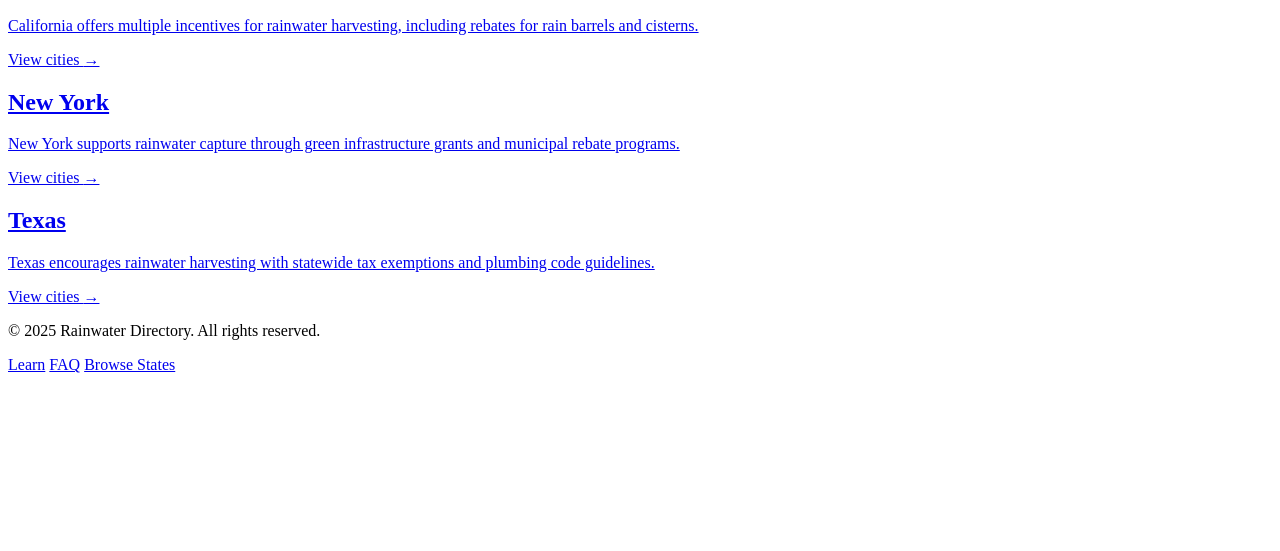
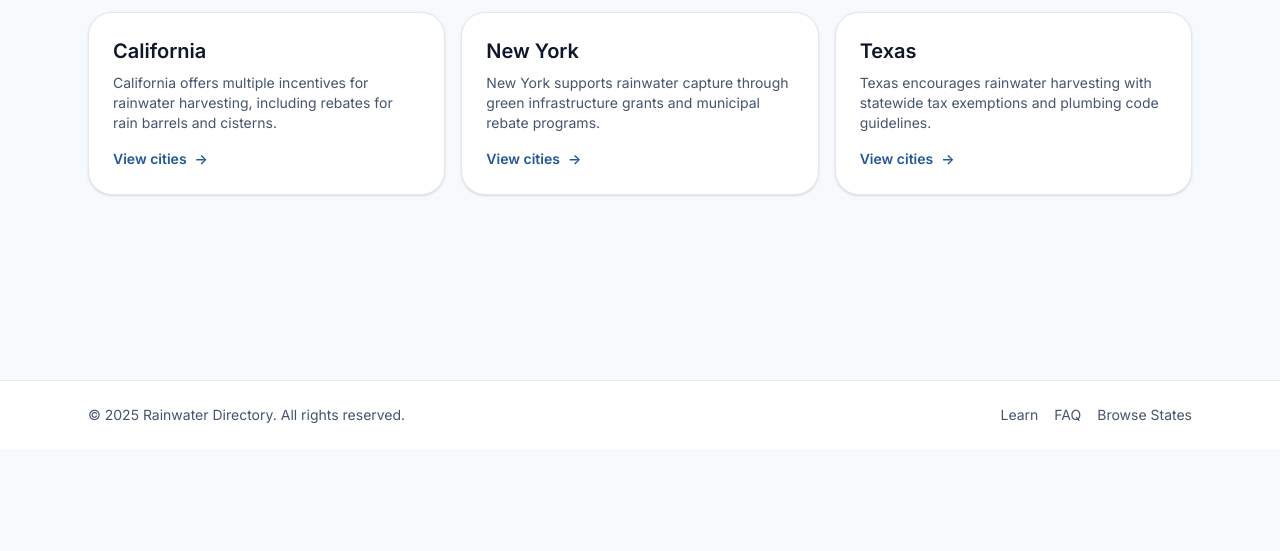
Before and after one commit to yaogara/rainwater, an Astro site: page /states in a window 1280 px wide. Shown: the part 249-800 px from the top of the page. Built offline with nearby package versions, Linux system fonts and the light colour scheme; Astro itself is replaced by a stand-in of ours.

Commit message:
Add package-lock.json, global styles, and update BaseLayout to include global styles

```diff
--- a/src/layouts/BaseLayout.astro
+++ b/src/layouts/BaseLayout.astro
@@ -1,5 +1,6 @@
 ---
 import Schema from "../components/Schema.astro";
+import "../styles/global.css";
 
 const {
   title = "Rainwater Directory",
--- /dev/null
+++ b/src/styles/global.css
@@ -0,0 +1,43 @@
+@import "tailwindcss";
+@plugin "@tailwindcss/typography";
+
+/* Theme customization to match project tokens */
+@theme {
+  --font-sans: "Inter", ui-sans-serif, system-ui, -apple-system, "Segoe UI", Roboto, "Helvetica Neue", Arial, "Noto Sans", "Apple Color Emoji", "Segoe UI Emoji", "Segoe UI Symbol";
+
+  /* Primary brand */
+  --color-primary-50: #ebf4ff;
+  --color-primary-100: #d0e2ff;
+  --color-primary-200: #a3c5f5;
+  --color-primary-300: #75a7eb;
+  --color-primary-400: #4a8cdb;
+  --color-primary-500: #2b6cb0;
+  --color-primary-600: #225896;
+  --color-primary-700: #1b4474;
+  --color-primary-800: #153255;
+  --color-primary-900: #0d1e32;
+
+  /* Accent */
+  --color-accent-50: #ecfdf5;
+  --color-accent-100: #d1fae5;
+  --color-accent-200: #a7f3d0;
+  --color-accent-300: #6ee7b7;
+  --color-accent-400: #34d399;
+  --color-accent-500: #38a169;
+  --color-accent-600: #2f855a;
+  --color-accent-700: #276749;
+  --color-accent-800: #22543d;
+  --color-accent-900: #1c4532;
+
+  /* Neutral (used in backgrounds) */
+  --color-neutral-50: #f7fafc;
+  --color-neutral-100: #edf2f7;
+  --color-neutral-200: #e2e8f0;
+  --color-neutral-300: #cbd5e0;
+  --color-neutral-400: #a0aec0;
+  --color-neutral-500: #718096;
+  --color-neutral-600: #4a5568;
+  --color-neutral-700: #2d3748;
+  --color-neutral-800: #1a202c;
+  --color-neutral-900: #171923;
+}
```
Also changed, not shown: 1 other file.
